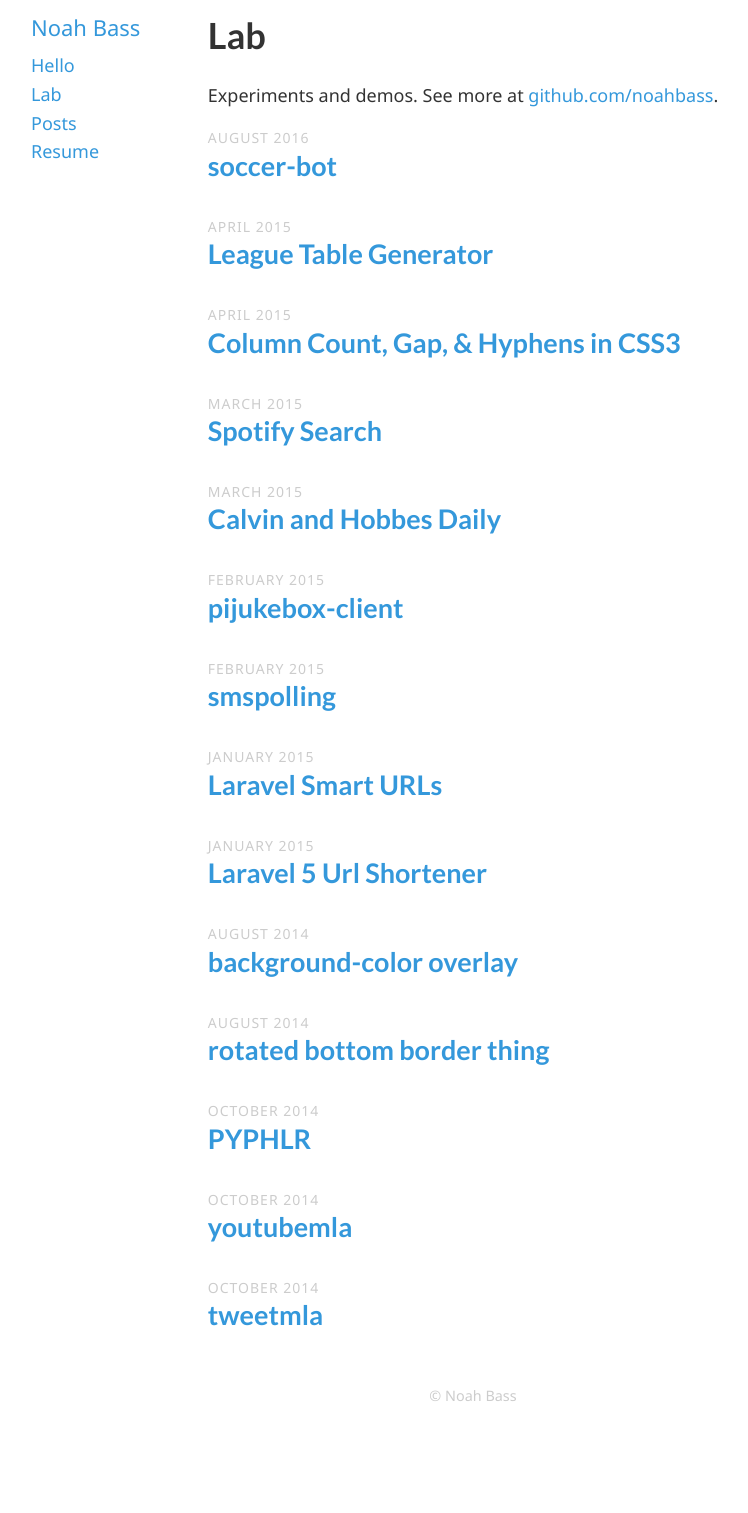
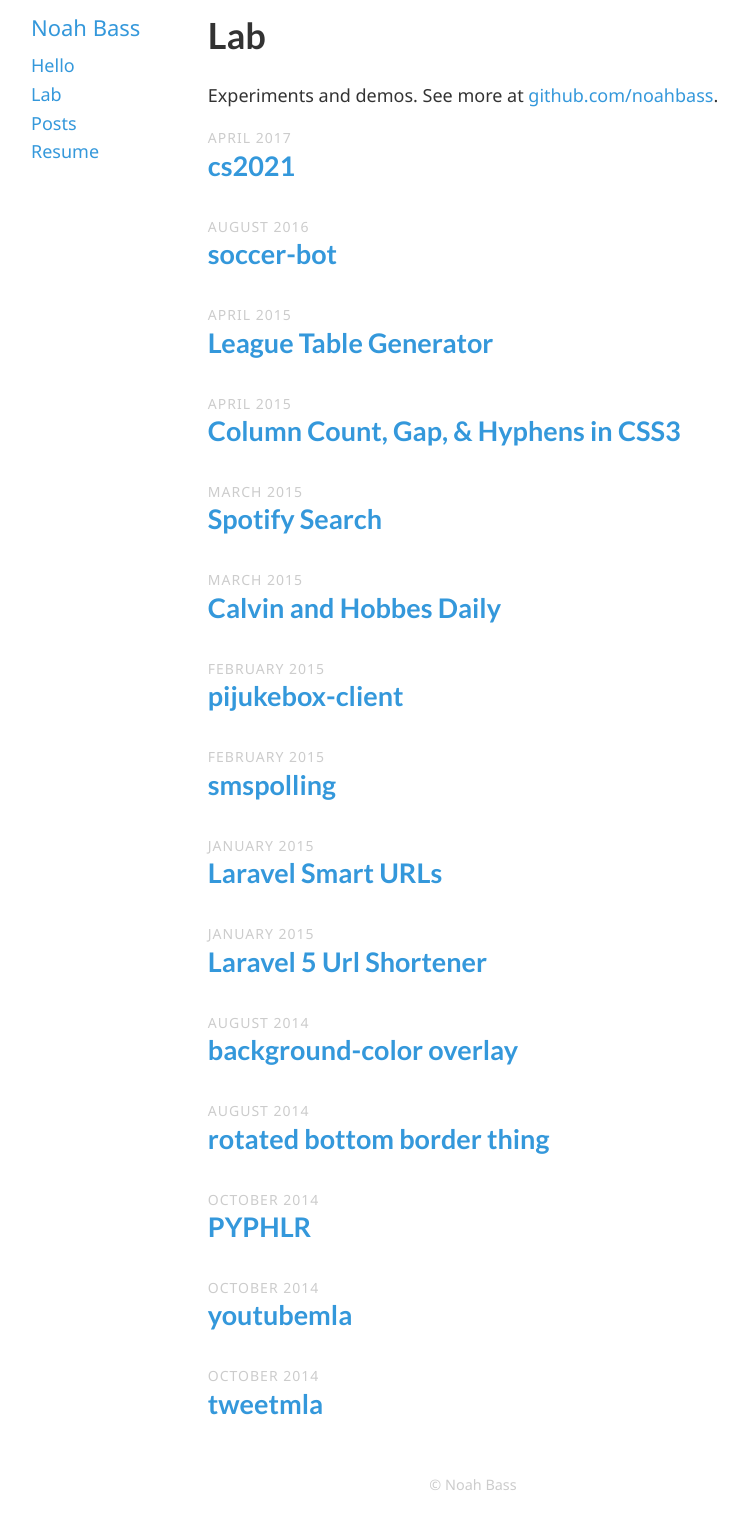
Before and after one commit to noahbass/noahbass.github.com, a Jekyll site: the page built from lab.html, in a window 1280 px wide. Shown: the whole page, without its empty margins (167-915 px from the left). Built offline with Jekyll 4.4.1, drawn with Linux system fonts in a browser that asks for light colours; before the commit the page ends 1424 px from its top, so only the background shows below that.

Commit message:
Add cs2021 to lab

```diff
--- a/_data/lab.yml
+++ b/_data/lab.yml
@@ -1,3 +1,7 @@
+- title: cs2021
+  link: https://github.com/noahbass/cs2021
+  date: 2017-04-11
+
 - title: soccer-bot
   link: https://github.com/noahbass/soccer-bot
   date: 2016-08-19
```
